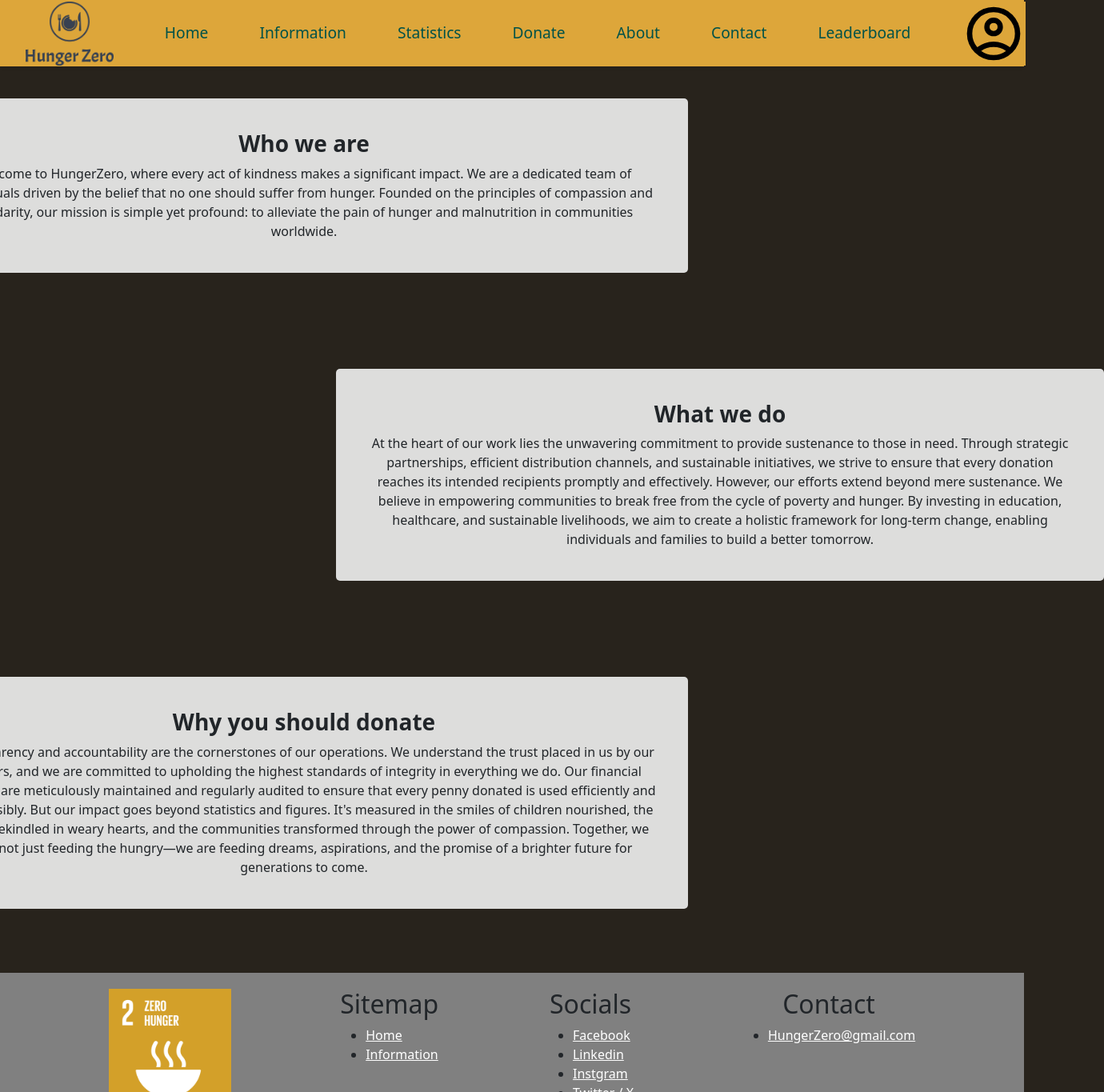
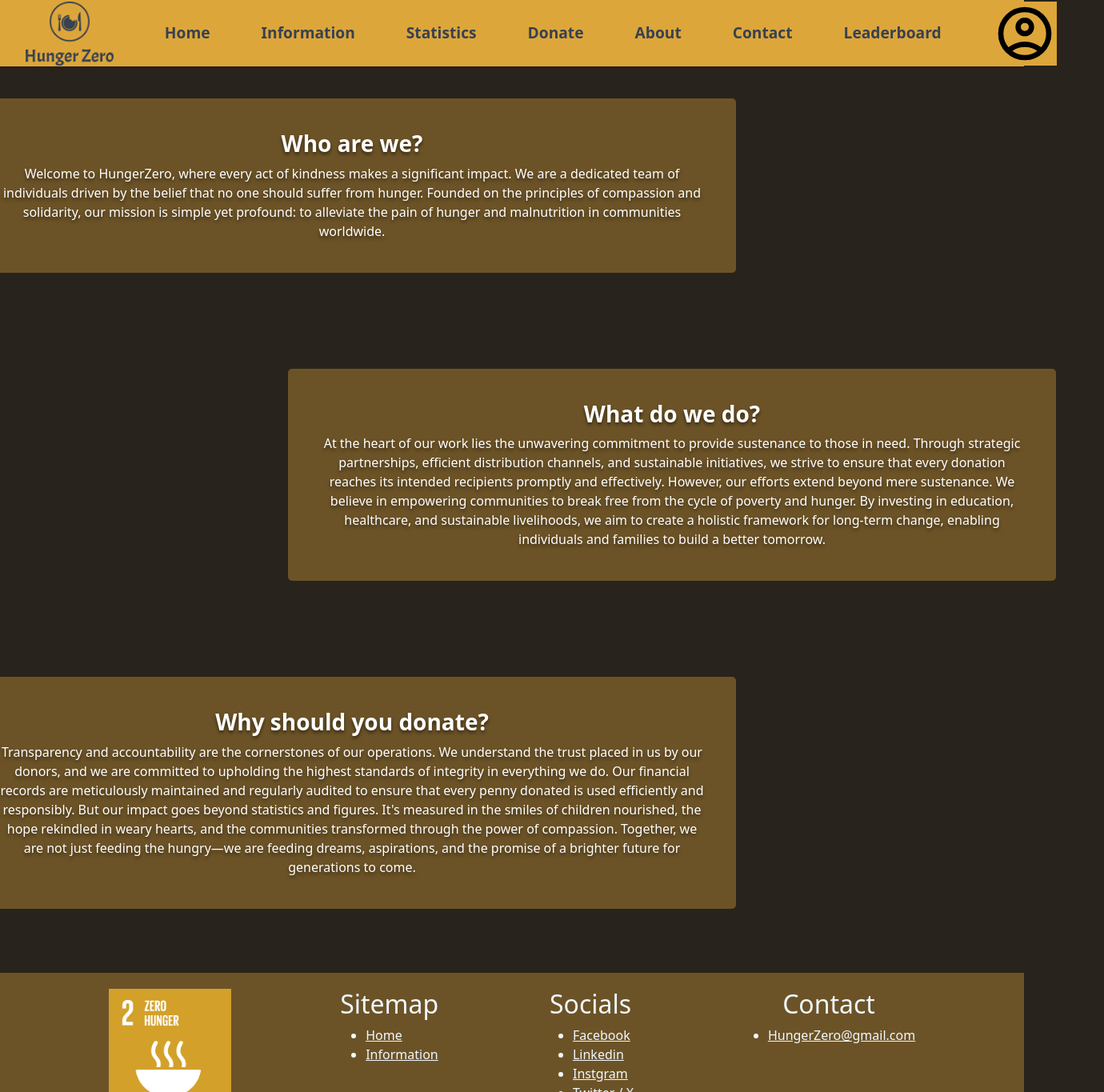
Before and after one commit to erikpersson0884/DAT257-Agile-software-project-management, a React (Vite) app in the folder Frontend/DAT257_Website/: page /about in a window 1280 px wide. Shown: the top 1365 px of the page at 80% size, 1380 px wide, since content can reach past the window. Built offline with nearby package versions, Linux system fonts and the light colour scheme; no server answers.

Commit message:
changed how some pages look

```diff
--- a/Frontend/DAT257_Website/src/Components/AboutPage/AboutPage.css
+++ b/Frontend/DAT257_Website/src/Components/AboutPage/AboutPage.css
@@ -12,7 +12,9 @@
     padding: 40px;
     height: min-content;
     border-radius: 5px;
-    background-color: rgba(224, 224, 224, 0.986);
+    background-color: #6c5327;
+    color: white;
+    text-shadow: 0pt 2pt 3pt rgba(0, 0, 0, 0.5);
 }
 
 .AboutTitle {
@@ -20,9 +22,9 @@
 }
 
 .Left {
-    margin-right: 65vh;
+    margin-right: 50vh;
 }
 
 .Right {
-    margin-left: 65vh;
+    margin-left: 50vh;
 }
--- a/Frontend/DAT257_Website/src/Components/AboutPage/AboutPage.tsx
+++ b/Frontend/DAT257_Website/src/Components/AboutPage/AboutPage.tsx
@@ -5,7 +5,7 @@ function AboutPage() {
     <>
     <div className="AboutCardContainer">
       <div className="AboutCard Left">
-        <h3 className="AboutTitle"> Who we are </h3>
+        <h3 className="AboutTitle"> Who are we?</h3>
         <p>
         Welcome to HungerZero, where every act of kindness makes a significant impact. We are a dedicated team of individuals driven by the belief
         that no one should suffer from hunger. Founded on the principles of compassion and solidarity, our mission is simple yet profound: to alleviate
@@ -14,7 +14,7 @@ function AboutPage() {
       </div>
 
         <div className="AboutCard Right">
-        <h3 className="AboutTitle"> What we do </h3>
+        <h3 className="AboutTitle"> What do we do? </h3>
         <p>
         At the heart of our work lies the unwavering commitment to provide sustenance to those in need. Through strategic partnerships, efficient distribution channels,
         and sustainable initiatives, we strive to ensure that every donation reaches its intended recipients promptly and effectively.
@@ -26,7 +26,7 @@ function AboutPage() {
 
 
         <div className="AboutCard Left">
-        <h3 className="AboutTitle"> Why you should donate </h3>
+        <h3 className="AboutTitle"> Why should you donate? </h3>
         <p>
         Transparency and accountability are the cornerstones of our operations. We understand the trust placed in us by our donors, and we are committed to upholding the highest
         standards of integrity in everything we do. Our financial records are meticulously maintained and regularly audited to ensure that every penny donated is used efficiently
--- a/Frontend/DAT257_Website/src/Components/DonationBox/DonationBox.css
+++ b/Frontend/DAT257_Website/src/Components/DonationBox/DonationBox.css
@@ -9,7 +9,8 @@
     width: auto;
     padding: 40px;
     border-radius: 5px;
-    background-color: rgba(224, 224, 224, 0.986);
+    background-color: #6c5327;
+    color: aliceblue;
 }
 
 .DonationBox {
@@ -65,3 +66,7 @@
     padding: 0;
     margin-right: 0.5rem;
 }
+
+.form-control-full {
+    margin-top: 20px;
+}
--- a/Frontend/DAT257_Website/src/Components/Footer/Footer.css
+++ b/Frontend/DAT257_Website/src/Components/Footer/Footer.css
@@ -1,7 +1,8 @@
 
 
 footer {
-    background-color: grey;
+    background-color: #6c5327;
+    color: aliceblue;
 
     text-align: center;
 
@@ -21,7 +22,10 @@ footer img {
     width: 12%;
 }
 
+.links a {
+    color: aliceblue;
+}
 
-footer a {
-    color: white;
+.links :hover {
+    color: rgb(55 65 81);
 }
--- a/Frontend/DAT257_Website/src/Components/Footer/Footer.tsx
+++ b/Frontend/DAT257_Website/src/Components/Footer/Footer.tsx
@@ -11,7 +11,7 @@ function Footer() {
             <img src='src/assets/goal-logo.png'></img>
             <div>
                 <h2>Sitemap</h2>
-                <ul>
+                <ul className='links'>
                     <li>
                         <Link to="/">Home</Link>
                     </li>
@@ -23,7 +23,7 @@ function Footer() {
 
             <div>
                 <h2>Socials</h2>
-                <ul>
+                <ul className='links'>
                     <li>
                         <a href='https://www.facebook.com/'>Facebook</a>
                     </li>
@@ -41,7 +41,7 @@ function Footer() {
 
             <div>
                 <h2>Contact</h2>
-                <ul>
+                <ul className='links'>
                     <li>
                         <a href="mailto:HungerZero@gmail.com">HungerZero@gmail.com</a>
                     </li>
--- a/Frontend/DAT257_Website/src/Components/Header/Header.css
+++ b/Frontend/DAT257_Website/src/Components/Header/Header.css
@@ -46,6 +46,7 @@ header {
     height: 5rem;
     width: 100%;
     list-style: none;
+
 }
 
 .divNavItem {
@@ -57,10 +58,10 @@ header {
 
 .divNavItemA a {
     position: relative;
-    color: #005248;
+    color: rgb(55 65 81);
     text-decoration: none;
     font-size: 1.2rem;
-    font-style: bold;
+    font-weight: bold;
   }
 
 .divNavItemA::first-letter {
@@ -73,7 +74,7 @@ header {
       width: 100%;
       height: 4px;
       border-radius: 4px;
-      background-color: #005248;
+      background-color: rgb(55 65 81);
       bottom: 0;
       left: 0;
       transform-origin: right;
--- a/Frontend/DAT257_Website/src/Components/LoginForm/LoginForm.css
+++ b/Frontend/DAT257_Website/src/Components/LoginForm/LoginForm.css
@@ -8,7 +8,7 @@
 .LoginBox {
     width: 100%;
     border-radius: 5px;
-    background-color: rgba(224, 224, 224, 0.986);
+    background-color: #DDA63A;
 }
 
 .form-control {
@@ -31,7 +31,7 @@
     --bs-btn-bg: #311987;
     --bs-btn-border-color: #2f1987;
     --bs-btn-hover-color: #fff;
-    --bs-btn-hover-bg: #231573;
+    --bs-btn-hover-bg: #170e4c;
     --bs-btn-hover-border-color: #20146c;
     --bs-btn-focus-shadow-rgb: 60, 153, 110;
     --bs-btn-active-color: #fff;
--- a/Frontend/DAT257_Website/src/Components/RegisterPage/RegisterForm.css
+++ b/Frontend/DAT257_Website/src/Components/RegisterPage/RegisterForm.css
@@ -3,6 +3,7 @@
     flex-direction: column;
     align-content: center;
     width: auto;
+    margin: 5%
 }
 
 .registerFormBox {
@@ -10,5 +11,10 @@
     padding: 40px;
     height: min-content;
     border-radius: 5px;
-    background-color: rgba(224, 224, 224, 0.986);
+    background-color: #6c5327;
+    color: white;
 }
+
+.registerLoginWrapper{
+    padding-top: 10%;
+}
--- a/Frontend/DAT257_Website/src/Components/WebsiteFeature/WebsiteFeature.css
+++ b/Frontend/DAT257_Website/src/Components/WebsiteFeature/WebsiteFeature.css
@@ -29,7 +29,7 @@
     border-radius: 8px;
     border: 1px solid transparent;
     padding: 0.6em 1.2em;
-    font-size: 1em;
+    font-size: 1.3em;
     font-weight: 500;
     font-family: inherit;
     background-color: red;
--- a/Frontend/DAT257_Website/src/Components/WebsiteFeature/WebsiteFeature.tsx
+++ b/Frontend/DAT257_Website/src/Components/WebsiteFeature/WebsiteFeature.tsx
@@ -8,9 +8,9 @@ function WebsiteFeature () {
                     <h1 className="featureImageH1">
                         10% of people are suffering <br></br> from starvation
                     </h1>
-                    <h4>
+                    <h2>
                         Act now!
-                    </h4>
+                    </h2>
                     <Link to="/Donate">
                         <button className= "btnFeature">
                             Donate Here!
```
